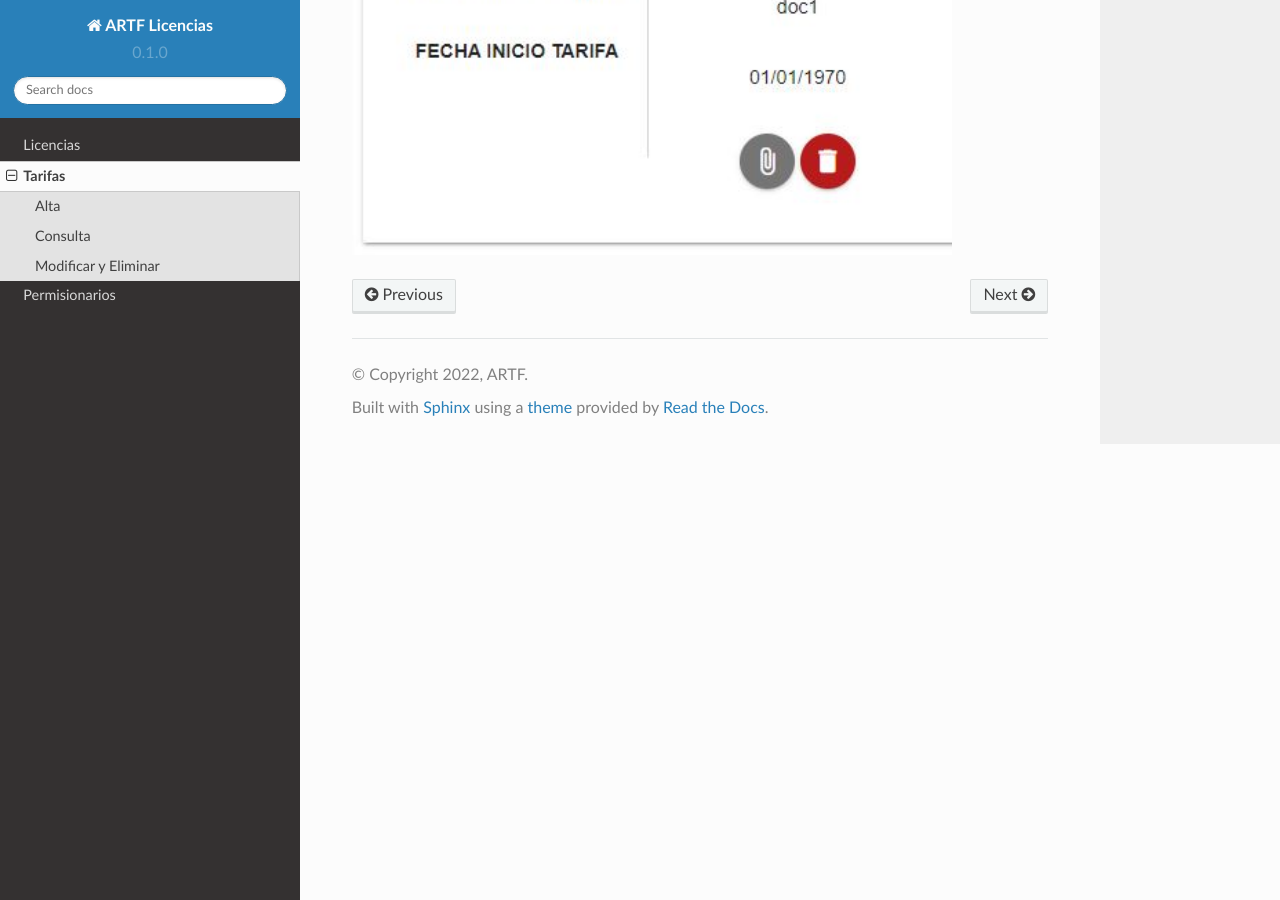
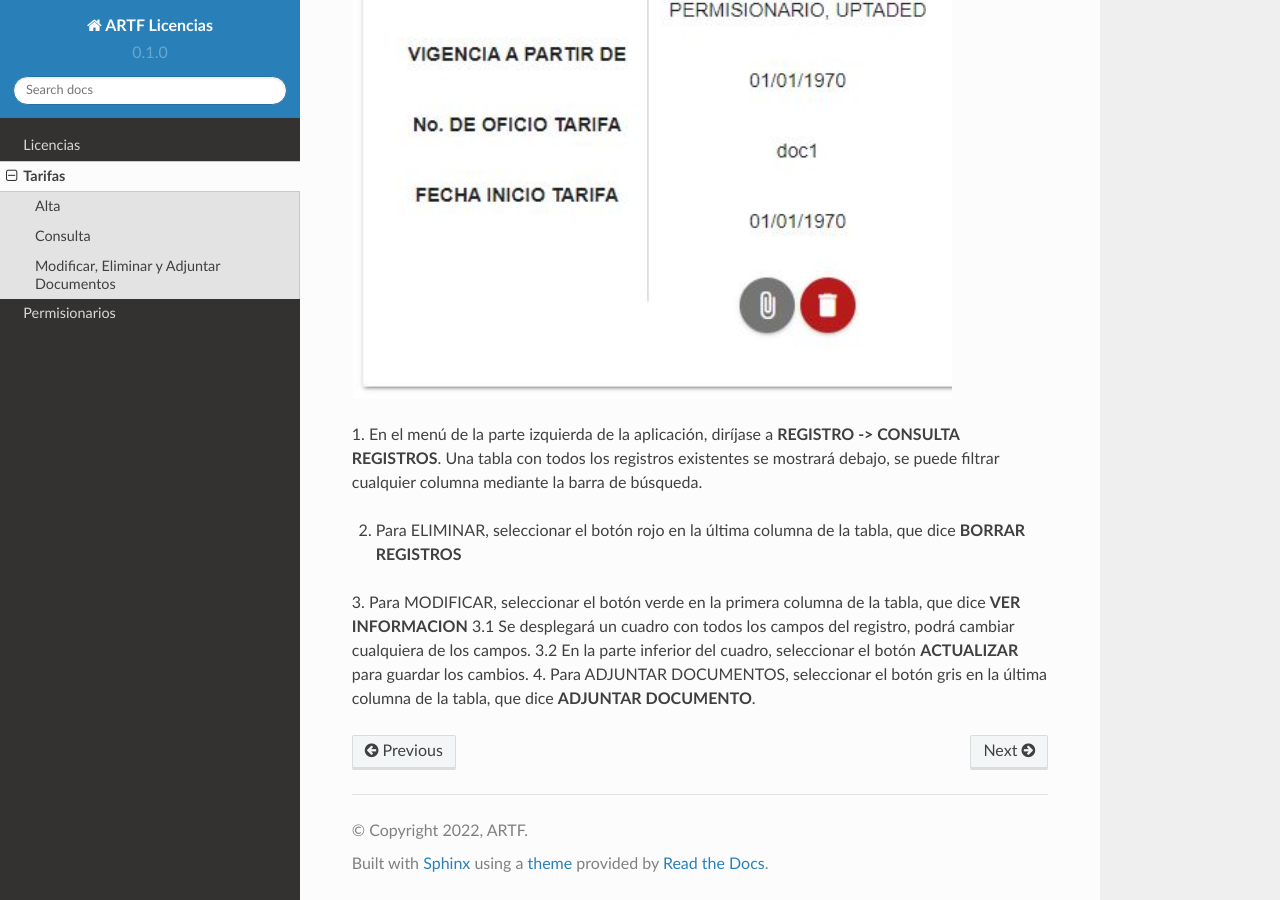
Before and after one commit to kiwi2299/artf_docs, a Sphinx documentation site: the page built from docs/source/tarifas.rst, in a window 1280 px wide and 900 px high, scrolled down 1863 px. Built offline with Sphinx 7.4.7 and the Read the Docs theme 2.0.0, drawn with Linux system fonts in a browser that asks for light colours; some of the changed text lies outside the part shown.

Commit message:
Update tarifas.rst

```diff
--- a/docs/source/tarifas.rst
+++ b/docs/source/tarifas.rst
@@ -18,8 +18,23 @@ Consulta
   :alt: tarifas
   :width: 600
 
-Modificar y Eliminar
---------------------
+1. En el menú de la parte izquierda de la aplicación, diríjase a **REGISTRO -> CONSULTA REGISTROS**.
+Una tabla con todos los registros existentes se mostrará debajo, se puede filtrar cualquier columna mediante la barra de búsqueda.
+3. Para consultar un rango de fechas, se puede ingresar una *fecha inicial* y *fecha final*.
+4. Dar clic en **BUSCAR**
+5. Se desplegará en la tabla todos los registros que se hayan dado de alta en ese rango de fechas.
+
+Modificar, Eliminar y Adjuntar Documentos
+-----------------------------------------
 .. image:: images/consulta_tarifa2.JPG
   :alt: tarifas
   :width: 600
+
+1. En el menú de la parte izquierda de la aplicación, diríjase a **REGISTRO -> CONSULTA REGISTROS**.
+Una tabla con todos los registros existentes se mostrará debajo, se puede filtrar cualquier columna mediante la barra de búsqueda.
+
+2. Para ELIMINAR, seleccionar el botón rojo en la última columna de la tabla, que dice **BORRAR REGISTROS**
+3. Para MODIFICAR, seleccionar el botón verde en la primera columna de la tabla, que dice **VER INFORMACION**
+3.1 Se desplegará un cuadro con todos los campos del registro, podrá cambiar cualquiera de los campos.
+3.2 En la parte inferior del cuadro, seleccionar el botón **ACTUALIZAR** para guardar los cambios.
+4. Para ADJUNTAR DOCUMENTOS, seleccionar el botón gris en la última columna de la tabla, que dice **ADJUNTAR DOCUMENTO**.
```
